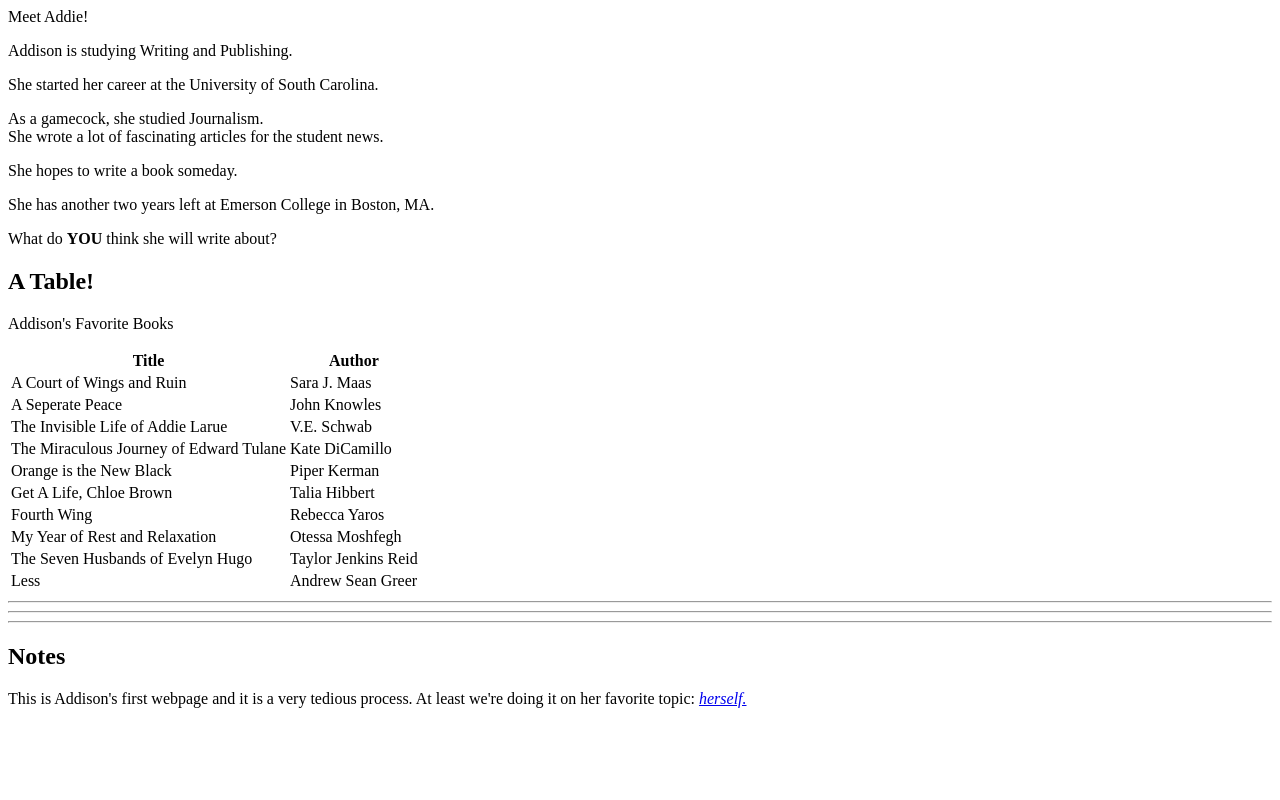
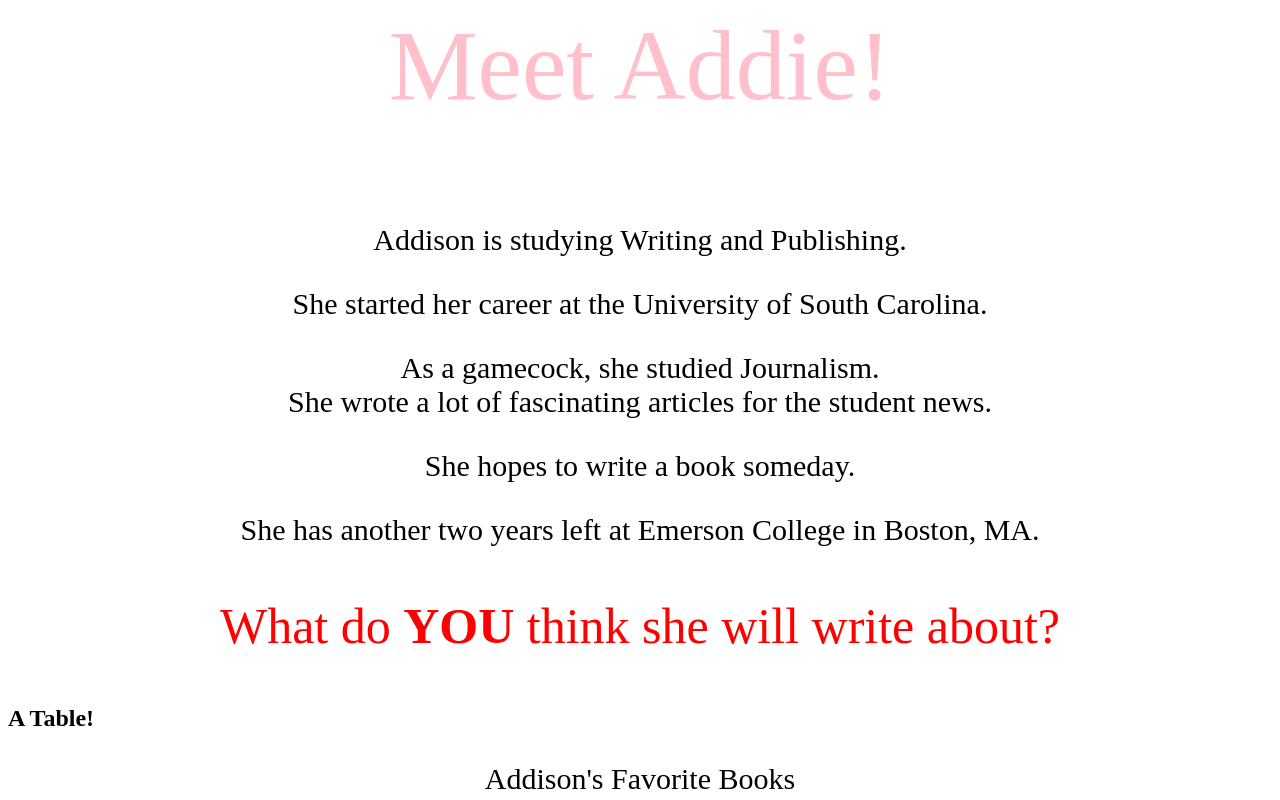
Before and after one commit to addiehinkle/addiehinkle, a plain HTML site: page index.html in a window 1280 px wide. Shown: the top 800 px of the page. Drawn offline with Linux system fonts and the light colour scheme.

Commit message:
Update index.html

```diff
--- a/index.html
+++ b/index.html
@@ -1,5 +1,9 @@
 <html>
+<head>
    <p id="title">Meet Addie!</p>
+<link rel="stylesheet" type="text/css" href="https://addiehinkle.github.io/style.css">
+</head>
+   <body>
 <p id="addie1"> Addison is studying Writing and Publishing.</p>
   <!—It ain't easy being green. -->
 <p id="addie2"> She started her career at the University of South Carolina.</p>
```
